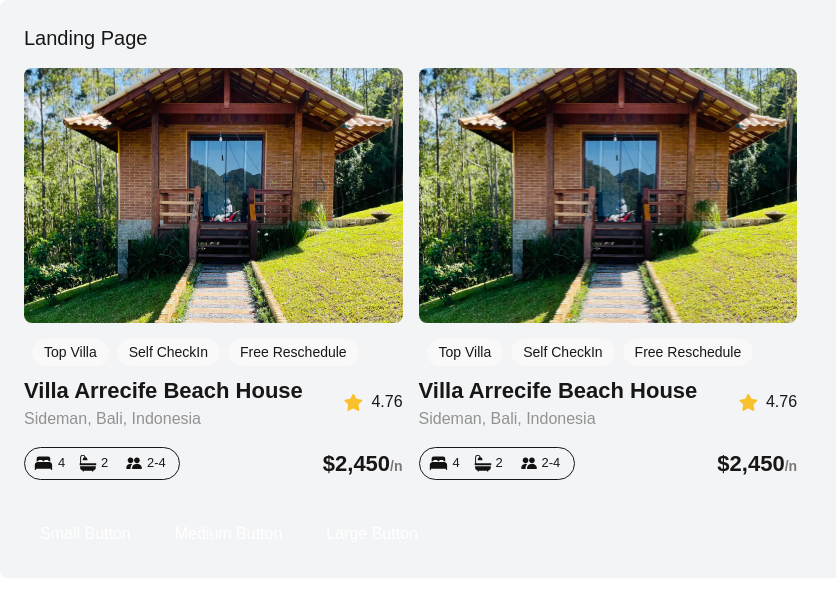
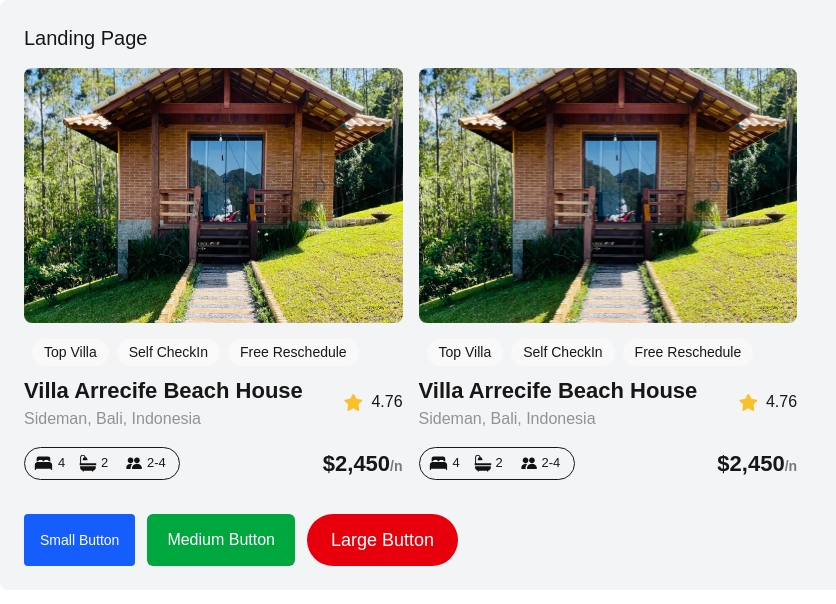
Before and after one commit to Alle4n/alx-project-0x00-setup, a Next.js app in the folder alx-project-0x00/: page /landing in a window 1280 px wide. Shown: the top 604 px of the page, without its empty margins (0-836 px from the left). Built offline with nearby package versions, Linux system fonts and the light colour scheme.

Commit message:
Advanced Task

```diff
--- a/alx-project-0x00/components/Button.tsx
+++ b/alx-project-0x00/components/Button.tsx
@@ -2,7 +2,7 @@ import { ButtonProps } from "@/interfaces";
 
 const Button: React.FC<ButtonProps> = ({ title, styles }) => {
   return (
-    <button className={`text-white px-4 py-2 ${styles}`}>
+    <button className={`text-white bg-blue-600 px-4 py-2 ${styles}`}>
       {title}
     </button>
   );
--- a/alx-project-0x00/interfaces/index.ts
+++ b/alx-project-0x00/interfaces/index.ts
@@ -4,5 +4,5 @@ export interface PillProps {
 
 export interface ButtonProps {
   title: string;
-  styles?: string;
+  styles: string;
 }
--- a/alx-project-0x00/pages/landing.tsx
+++ b/alx-project-0x00/pages/landing.tsx
@@ -12,9 +12,18 @@ const Landing: React.FC = () => {
       </div>
 
       <div className="flex gap-3">
-        <Button title="Small Button" className="bg-blue-600 text-white text-sm px-4 py-2 rounded-sm" />
-        <Button title="Medium Button" className="bg-green-600 text-white text-base px-5 py-2 rounded-md" />
-        <Button title="Large Button" className="bg-red-600 text-white text-lg px-6 py-3 rounded-full" />
+        <Button
+          title="Small Button"
+          styles="bg-blue-600 text-white text-sm px-4 py-2 rounded-sm"
+        />
+        <Button
+          title="Medium Button"
+          styles="bg-green-600 text-white text-base px-5 py-2 rounded-md"
+        />
+        <Button
+          title="Large Button"
+          styles="bg-red-600 text-white text-lg px-6 py-3 rounded-full"
+        />
       </div>
     </div>
   );
```
